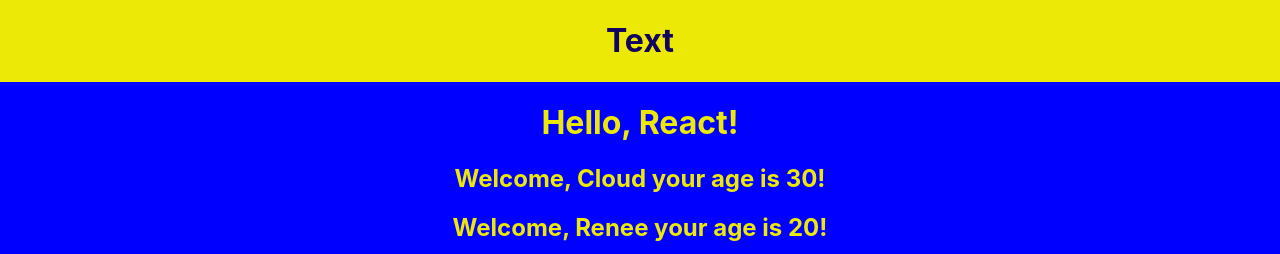
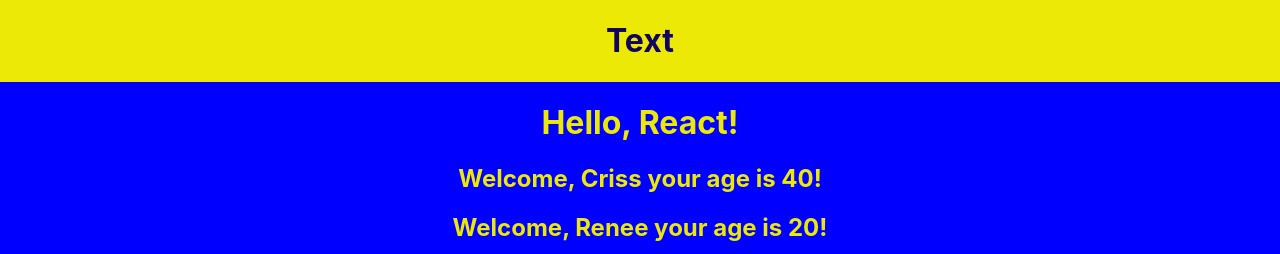
Before and after one commit to cloudedviper/my-react-app, a React (Create React App) app: page / in a window 1280 px wide. Shown: the top 254 px of the page. Built offline with nearby package versions, Linux system fonts and the light colour scheme.

Commit message:
alt fallout

```diff
--- a/src/App.js
+++ b/src/App.js
@@ -8,9 +8,9 @@
     <div className="App">
         <Header />
         <h1>Hello, React!</h1>
-        <Welcome name="Cloud" age="30"/>
+        <Welcome name="Criss" age="40"/>
         <Welcome name="Renee" age="20"/>
-        <img src={`${process.env.PUBLIC_URL}images/logo.jpg`} alt="logo" />
+        <img src={`${process.env.PUBLIC_URL}images/logo.jpg`} alt="Fallout logo" />
     </div>
   );
 }
```
